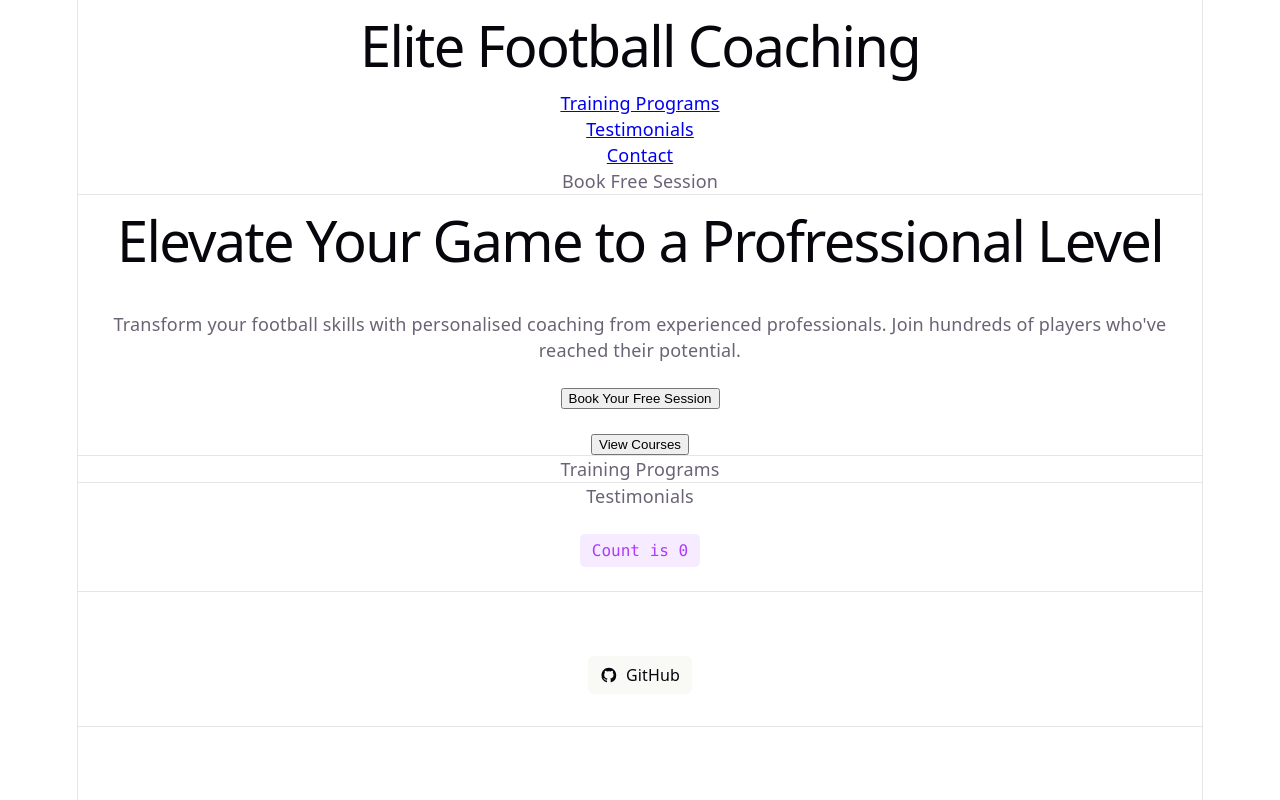
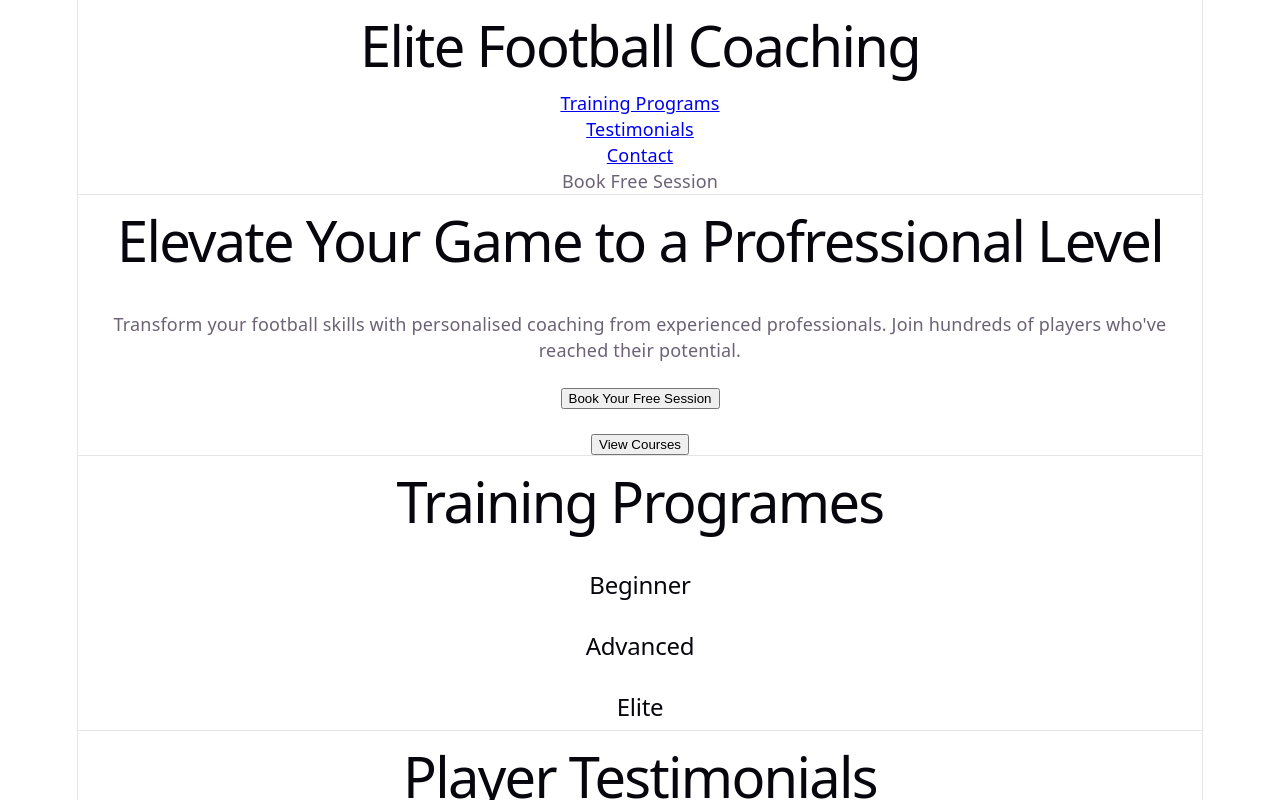
Before and after one commit to rotimijoseph/football-coaching, a React (Vite) app in the folder football-coaching/: page / in a window 1280 px wide. Shown: the top 800 px of the page. Built offline with nearby package versions, Linux system fonts and the light colour scheme.

Commit message:
feat: add layout for training programs

```diff
--- a/football-coaching/src/App.css
+++ b/football-coaching/src/App.css
@@ -130,8 +130,6 @@
   }
 }
 
-
-
 #contact {
   display: flex;
   border-top: 1px solid var(--border);
--- a/football-coaching/src/App.jsx
+++ b/football-coaching/src/App.jsx
@@ -3,6 +3,8 @@ import './App.css'
 import * as React from 'react'
 import Header from './components/Header'
 import Introduction from './components/Introduction'
+import TrainingPrograms from './components/TrainingPrograms'
+import Testimonials from './components/Testimonials'
 
 function App() {
   const [count, setCount] = useState(0)
@@ -12,25 +14,14 @@ function App() {
      <section id="header">
        <Header/>
       </section>
-
       <section id="introduction">
         <Introduction/>
       </section>
-
-
       <section id="training-programs">
-        <p>Training Programs</p>
+        <TrainingPrograms/>
       </section>
-
       <section id="testimonials">
-        <p>Testimonials </p>
-        <button
-          type="button"
-          className="counter"
-          onClick={() => setCount((count) => count + 1)}
-        >
-          Count is {count}
-        </button>
+        <Testimonials/>
       </section>
 
       <section id="contact">
--- a/football-coaching/src/components/TrainingPrograms.jsx
+++ b/football-coaching/src/components/TrainingPrograms.jsx
@@ -0,0 +1,12 @@
+import * as React from 'react'
+
+export default function TrainingPrograms() {
+    return (
+        <>
+        <h1>Training Programes</h1>
+        <h2>Beginner</h2>
+        <h2>Advanced</h2>
+        <h2>Elite</h2>
+        </>
+    )
+}
```
